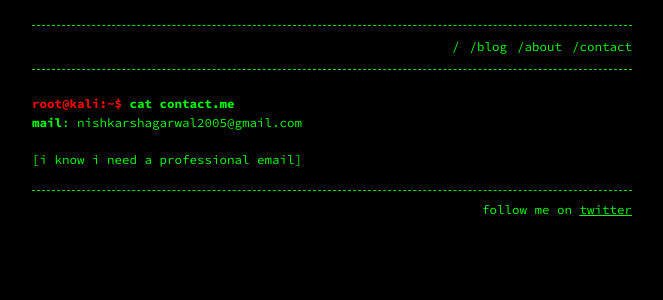
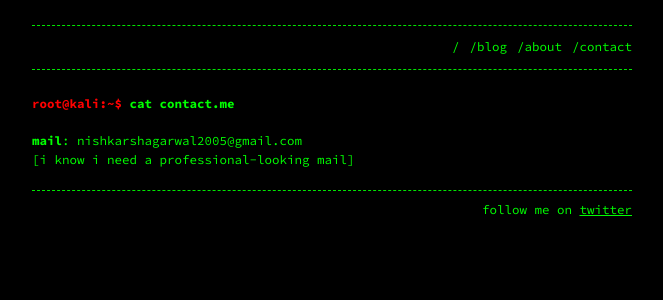
Before and after one commit to thenishkarshagarwal/thenishkarshagarwal.github.io, a Jekyll site: the page built from contact.md, in a window 1280 px wide. Shown: the top 300 px of the page, without its empty margins (308-971 px from the left). Built offline with Jekyll 4.4.1, drawn with Linux system fonts in a browser that asks for light colours.

```diff
--- a/contact.md
+++ b/contact.md
@@ -5,6 +5,6 @@ permalink: /contact
 ---
 
 # <span style="color: red;">root@kali:~$</span> cat contact.me
-
+<span style="color: black;">.</span>
 **mail**: nishkarshagarwal2005@gmail.com
-[i know i need a professional email]
+[i know i need a professional-looking mail]
```
Also changed, not shown: _posts/2020-11-15-test-post.md (+2 -2 lines), blog.md (+1 -1 lines), index.md (+2 -2 lines).
